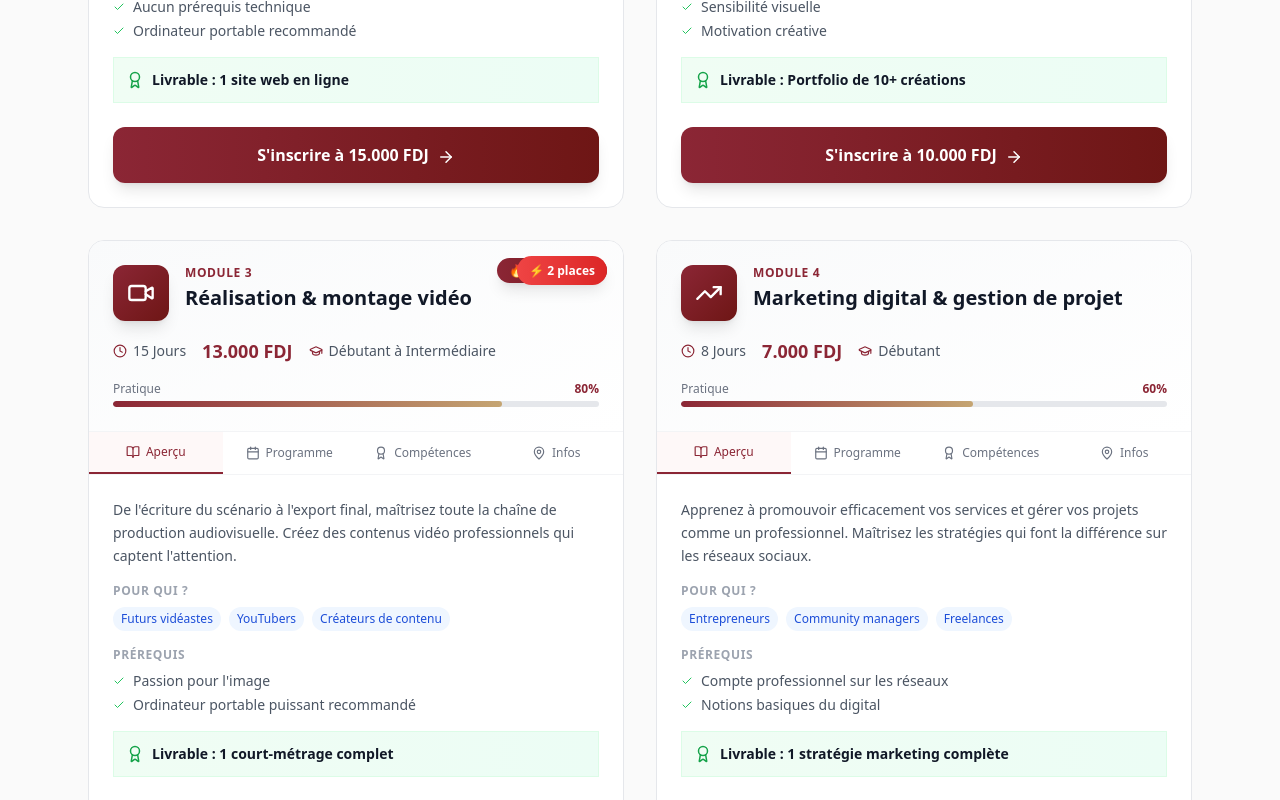
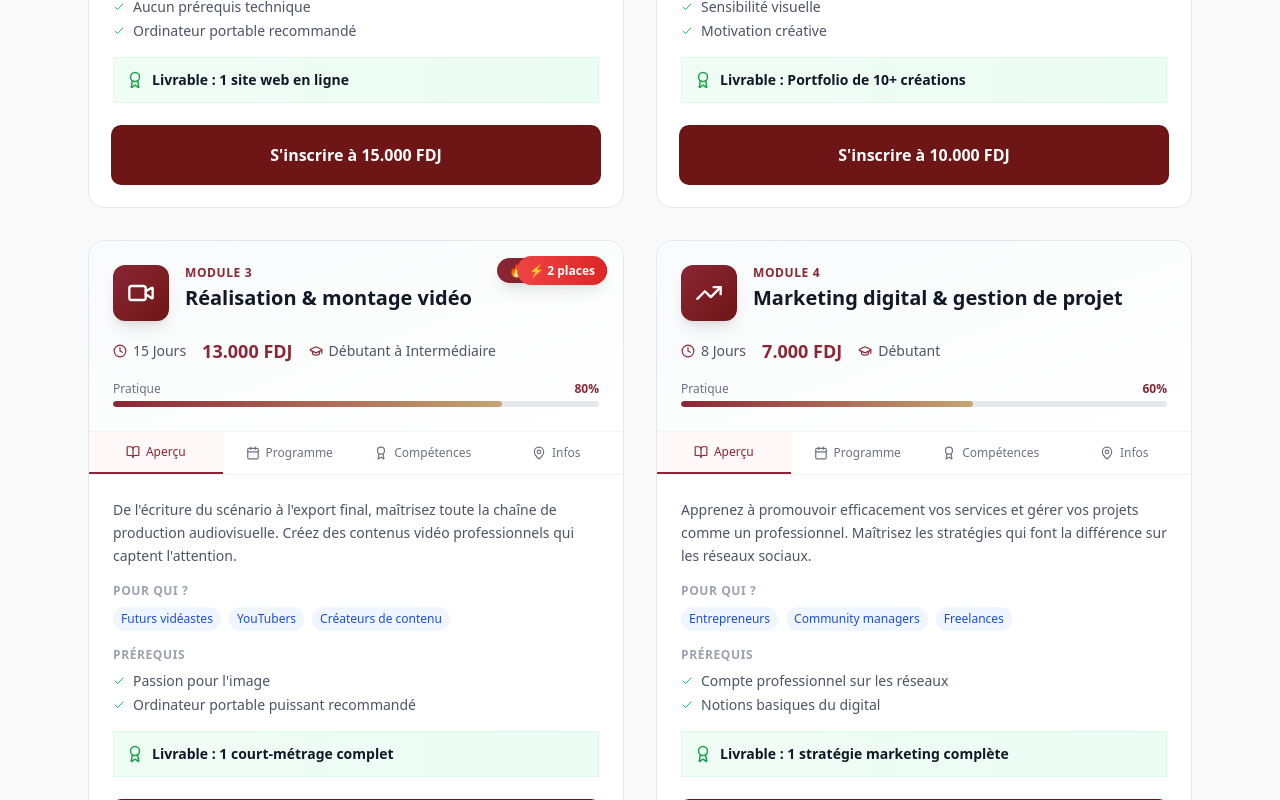
Before and after one commit to Willston125/studio, a Next.js app in the folder studio/: page /formations in a window 1280 px wide. Shown: the part 2160-2960 px from the top of the page. Built offline with nearby package versions, Linux system fonts and the light colour scheme.

Commit message:
mise a jour

```diff
--- a/studio/src/app/formations/page.tsx
+++ b/studio/src/app/formations/page.tsx
@@ -512,10 +512,10 @@ const FormationCard = ({ formation, index }: { formation: Formation; index: numb
                 <div className="p-6 pt-0 mt-auto">
                     <Link
                         href={`/inscription?module=${formation.id}`}
-                        className="block w-full text-center py-4 px-6 rounded-xl font-bold bg-gradient-to-r from-[#8B2635] to-[#6e1615] text-white hover:from-[#6e1615] hover:to-[#8B2635] transition-all shadow-lg hover:shadow-xl transform hover:-translate-y-0.5"
+                        className="btn-animated btn-animated-bordeaux w-full justify-center shadow-lg"
                     >
-                        S'inscrire à {formation.tarif}
-                        <ArrowRight className="inline-block ml-2" size={18} />
+                        <span className="btn-circle"></span>
+                        <span className="btn-text">S'inscrire à {formation.tarif}</span>
                     </Link>
                 </div>
             </div>
@@ -1344,9 +1344,10 @@ export default function FormationsPage() {
                         <Link
                             href="/inscription"
                             onClick={() => handleCTAClick('sticky_mobile')}
-                            className="block w-full text-center py-4 px-6 rounded-lg font-bold bg-[#8B2635] text-white hover:bg-[#6e1615] transition-colors shadow-md focus:outline-none focus:ring-4 focus:ring-[#8B2635]/50 touch-action-manipulation"
+                            className="btn-animated btn-animated-bordeaux w-full justify-center shadow-md"
                         >
-                            S'inscrire maintenant
+                            <span className="btn-circle"></span>
+                            <span className="btn-text">S'inscrire maintenant</span>
                         </Link>
                     </div>
                 )
--- a/studio/src/app/production/[slug]/page.tsx
+++ b/studio/src/app/production/[slug]/page.tsx
@@ -29,8 +29,8 @@ const PROJETS = [
         ],
         equipe: [
             { role: 'Réalisateur', nom: 'Abdoulwahab Mohamed Ali' },
-            { role: 'Scénariste', nom: 'Abdoulwahab Mohamed Ali' },
-            { role: 'Production', nom: 'cineworld academie' },
+            { role: 'Scénariste', nom: 'Abdoulwahab Mohamed-Ali William' },
+            { role: 'Production', nom: 'Cineworld academie' },
         ],
     },
     {
```
